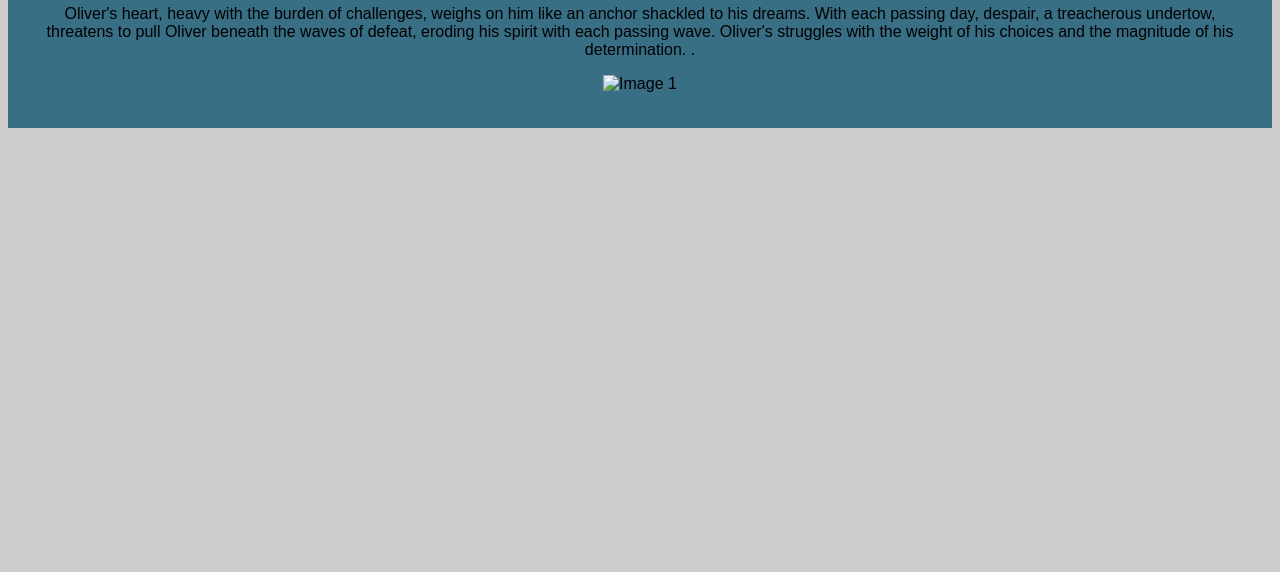
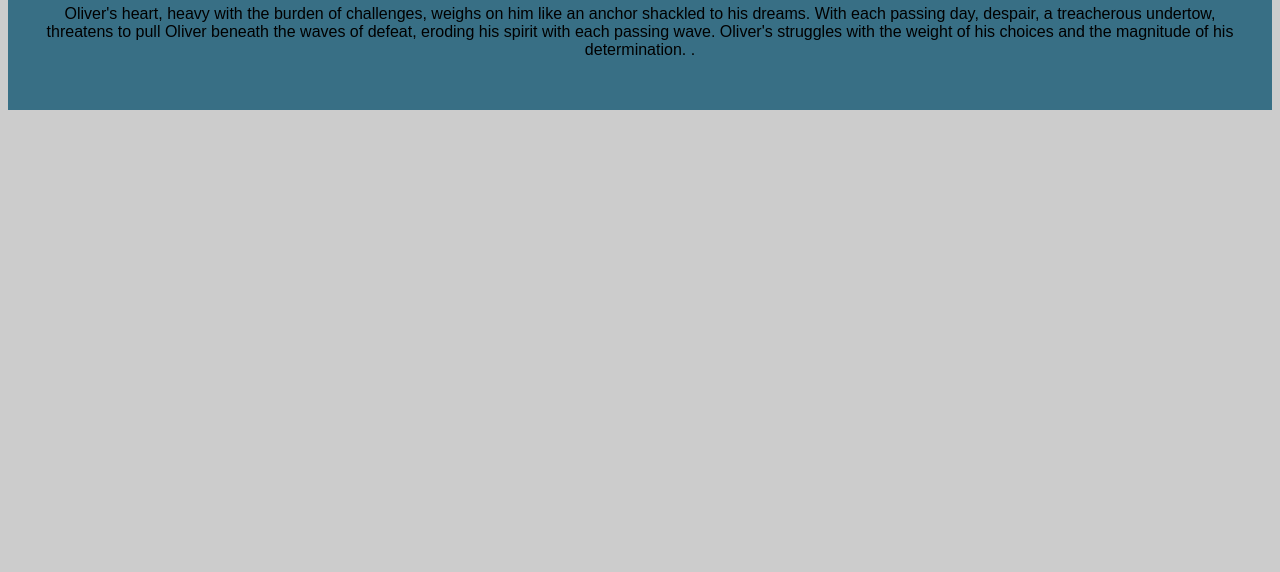
Before and after one commit to Skitzt/Interactiv-story-project, a plain HTML site: page page4.html in a window 1280 px wide. Shown: the part 228-800 px from the top of the page. Drawn offline with Linux system fonts and the light colour scheme.

Commit message:
Update page4.html

```diff
--- a/page4.html
+++ b/page4.html
@@ -32,7 +32,6 @@
             <p> Adapting to his chosen educational path, Oliver faces the inevitable hardships and setbacks that come with climbing the ladder of social mobility. Faced with mounting obstacles, he must decide whether to embrace hard work and persevere or succumb to the weight of despair that threatens to extinguish his dreams.
              <h2>Succumb to Despair </h2>
                     <p>Oliver's heart, heavy with the burden of challenges, weighs on him like an anchor shackled to his dreams. With each passing day, despair, a treacherous undertow, threatens to pull Oliver beneath the waves of defeat, eroding his spirit with each passing wave. Oliver's struggles with the weight of his choices and the magnitude of his determination. .</p>
-                    <img src="image1.jpg" alt="Image 1">
         </div>
 
 
```
